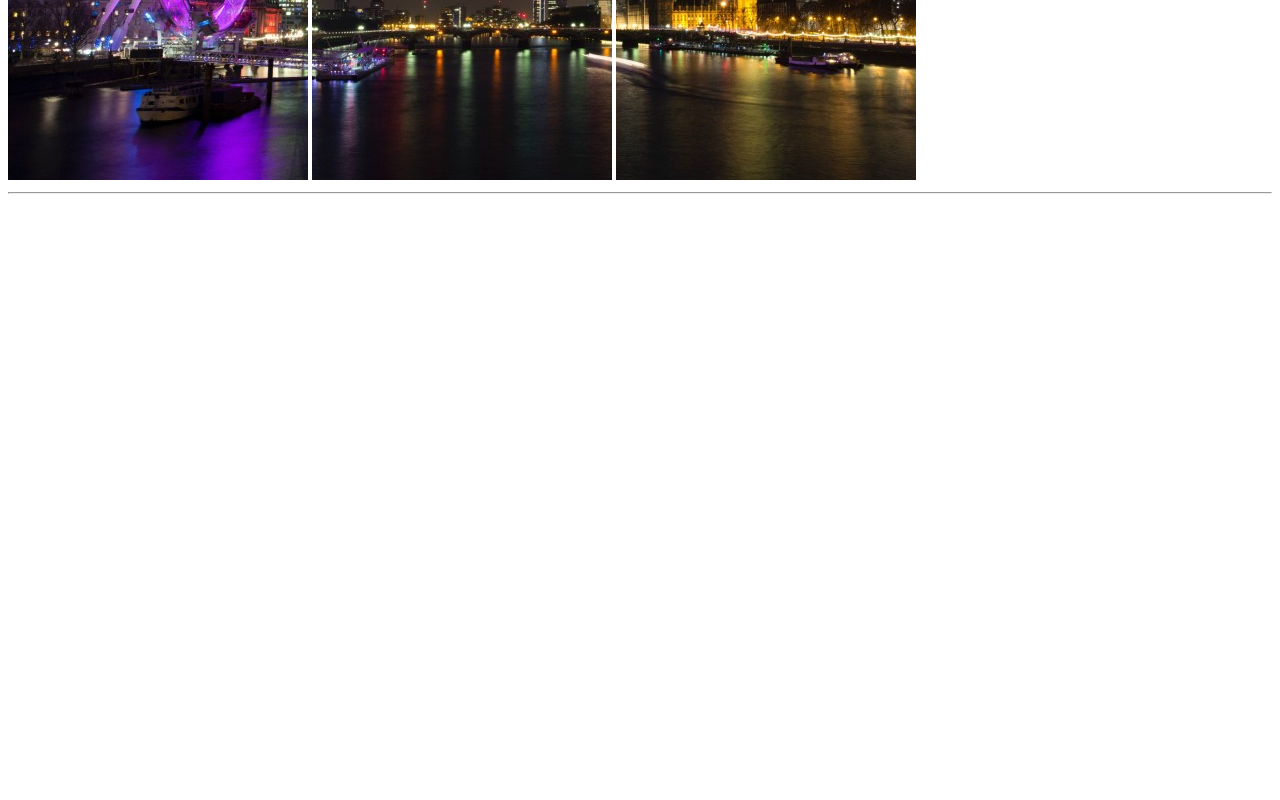
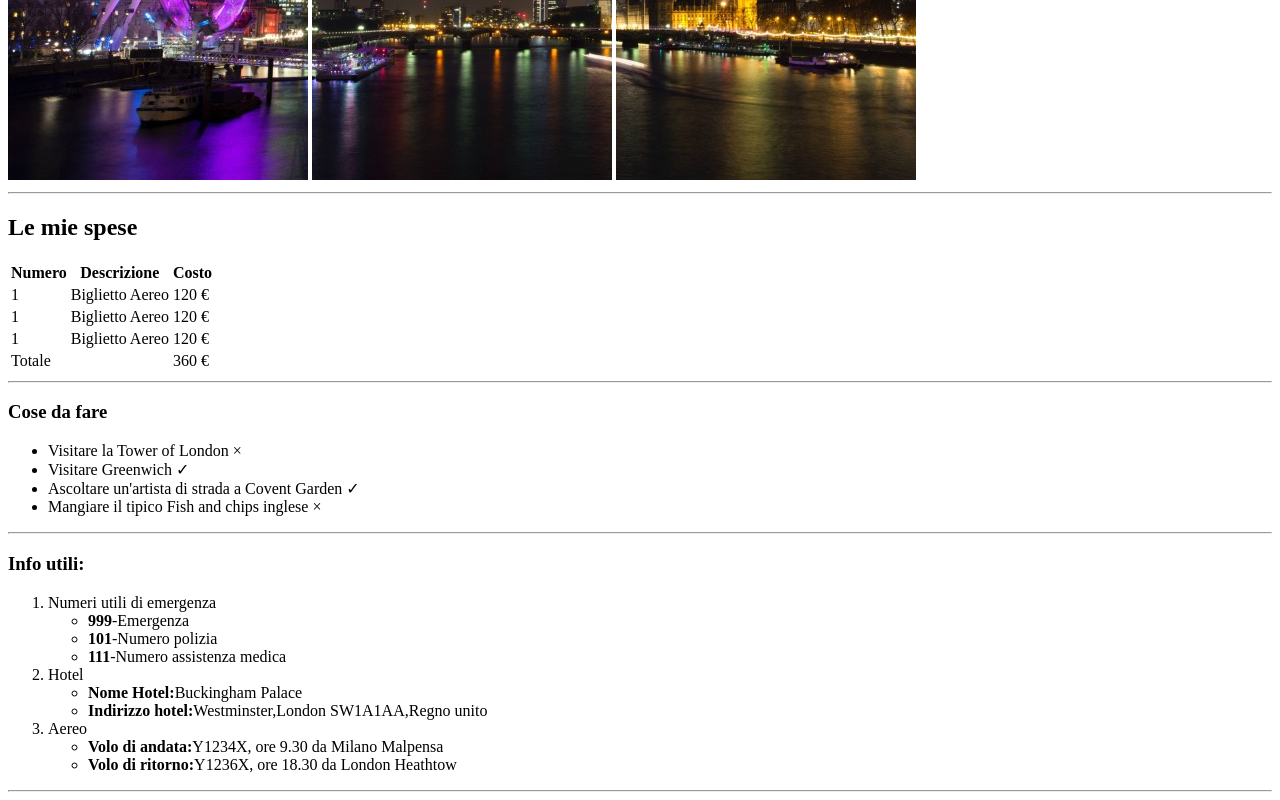
Before and after one commit to MicheleGiovagnoli/html-london-trip, a plain HTML site: page index.html in a window 1280 px wide. Shown: the part 500-1300 px from the top of the page. Before the commit the page ends 800 px from the top, so only its background shows below. Drawn offline with Linux system fonts and the light colour scheme.

Commit message:
Terzo commit, main

```diff
--- a/index.html
+++ b/index.html
@@ -9,20 +9,81 @@
 </head>
 
 <body>
+
     <!-- Inizio dell'header -->
     <header>
-
         <h1>Il mio viaggio a Londra</h1>
         <img src="img/pexels-bill-emrich-230794-0.jpg" alt="immagine 1">
         <img src="img/pexels-bill-emrich-230794-1.jpg" alt="immagine 2">
         <img src="img/pexels-bill-emrich-230794-2.jpg" alt="immagine 3">
         <hr>
-
     </header>
     <!-- fine dell'header -->
 
     <!-- inizio del main -->
     <main>
+        <h2>Le mie spese</h2>
+        <table>
+            <tr>
+                <th>Numero</th>
+                <th>Descrizione</th>
+                <th>Costo</th>
+            </tr>
+            <tr>
+                <td>1</td>
+                <td>Biglietto Aereo</td>
+                <td>120 &euro;</td>
+            </tr>
+            <tr>
+                <td>1</td>
+                <td>Biglietto Aereo</td>
+                <td>120 &euro;</td>
+            </tr>
+            <tr>
+                <td>1</td>
+                <td>Biglietto Aereo</td>
+                <td>120 &euro;</td>
+            </tr>
+            <tr>
+                <td>Totale</td>
+                <td></td>
+                <td>360 &euro;</td>
+            </tr>
+        </table>
+        <hr>
+
+        <h3>Cose da fare</h3>
+        <ul>
+            <li>Visitare la Tower of London &times;</li>
+            <li>Visitare Greenwich &check;</li>
+            <li>Ascoltare un'artista di strada a Covent Garden &check;</li>
+            <li>Mangiare il tipico Fish and chips inglese &times;</li>
+        </ul>
+        <hr>
+
+        <h3>Info utili:</h3>
+        <ol>
+            <li>Numeri utili di emergenza
+                <ul>
+                    <li><strong>999</strong>-Emergenza</li>
+                    <li><strong>101</strong>-Numero polizia</li>
+                    <li><strong>111</strong>-Numero assistenza medica</li>
+                </ul>
+            </li>
+            <li>Hotel
+                <ul>
+                    <li><strong>Nome Hotel:</strong>Buckingham Palace</li>
+                    <li><strong>Indirizzo hotel:</strong>Westminster,London SW1A1AA,Regno unito</li>
+                </ul>
+            </li>
+            <li>Aereo
+                <ul>
+                    <li><strong>Volo di andata:</strong>Y1234X, ore 9.30 da Milano Malpensa</li>
+                    <li><strong>Volo di ritorno:</strong>Y1236X, ore 18.30 da London Heathtow</li>
+                </ul>
+            </li>
+        </ol>
+        <hr>
 
     </main>
     <!-- fine del main -->
```
